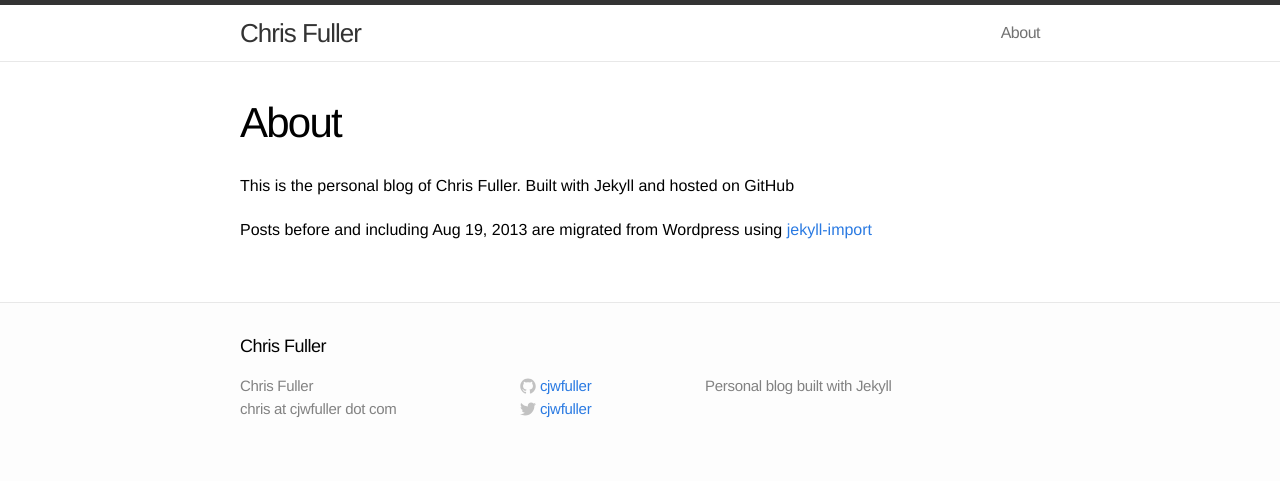
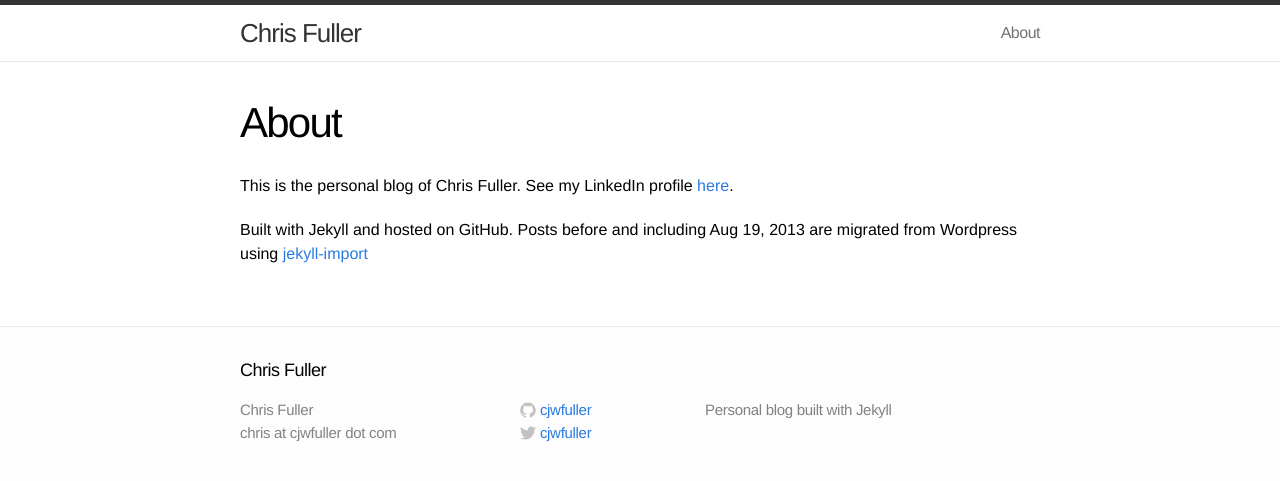
Before and after one commit to cjwfuller/cjwfuller.github.io, a Jekyll site: the page built from about.md, in a window 1280 px wide. Shown: the top 481 px of the page. Built offline with Jekyll 4.4.1, drawn with Linux system fonts in a browser that asks for light colours.

Commit message:
add LinkedIn vanity URL to about page

```diff
--- a/about.md
+++ b/about.md
@@ -4,7 +4,7 @@ title: About
 permalink: /about/
 ---
 
-This is the personal blog of Chris Fuller.  Built with Jekyll and hosted on GitHub
+This is the personal blog of Chris Fuller.  See my LinkedIn profile <a href="http://uk.linkedin.com/in/cjwfuller">here</a>.
 
-Posts before and including Aug 19, 2013 are migrated from Wordpress using <a
+Built with Jekyll and hosted on GitHub.  Posts before and including Aug 19, 2013 are migrated from Wordpress using <a
 href="http://import.jekyllrb.com/docs/home/">jekyll-import</a>
```
